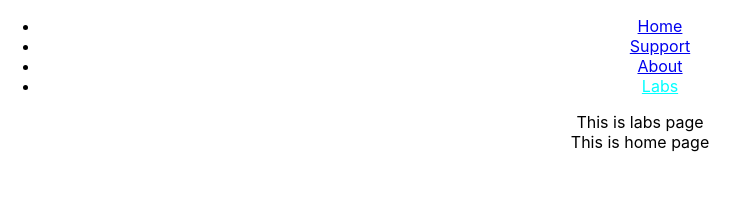
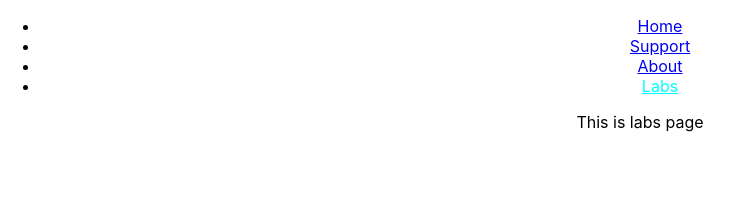
Before and after one commit to RAJA8112008/react-router, a React (Create React App) app: page /labs in a window 1280 px wide. Shown: the top 202 px of the page, without its empty margins (0-749 px from the left). Built offline with nearby package versions, Linux system fonts and the light colour scheme.

Commit message:
commited

```diff
--- a/src/App.js
+++ b/src/App.js
@@ -7,6 +7,7 @@ import Labs from './Components/Labs';
 import Home from './Components/Home';
 import About from './Components/About';
 import { Link } from 'react-router-dom';
+import MainHeader from './Components/MainHeader';
 
 function App() {
   return (
@@ -29,7 +30,8 @@ function App() {
         </ul>
       </nav>
      <Routes>
-      <Route path='/' element={<Home/>}>
+      <Route path='/' element={<MainHeader/>}>
+      <Route index element={<Home/>}/>
       <Route path='/support' element={<Support/>}/>
       <Route path='/about' element={<About/>}/>
       <Route path='/labs' element={<Labs/>}/>
--- /dev/null
+++ b/src/Components/MainHeader.js
@@ -0,0 +1,12 @@
+import React from 'react'
+import { Outlet } from 'react-router-dom'
+
+const MainHeader = () => {
+  return (
+    <div>
+      <Outlet/>
+    </div>
+  )
+}
+
+export default MainHeader
```
